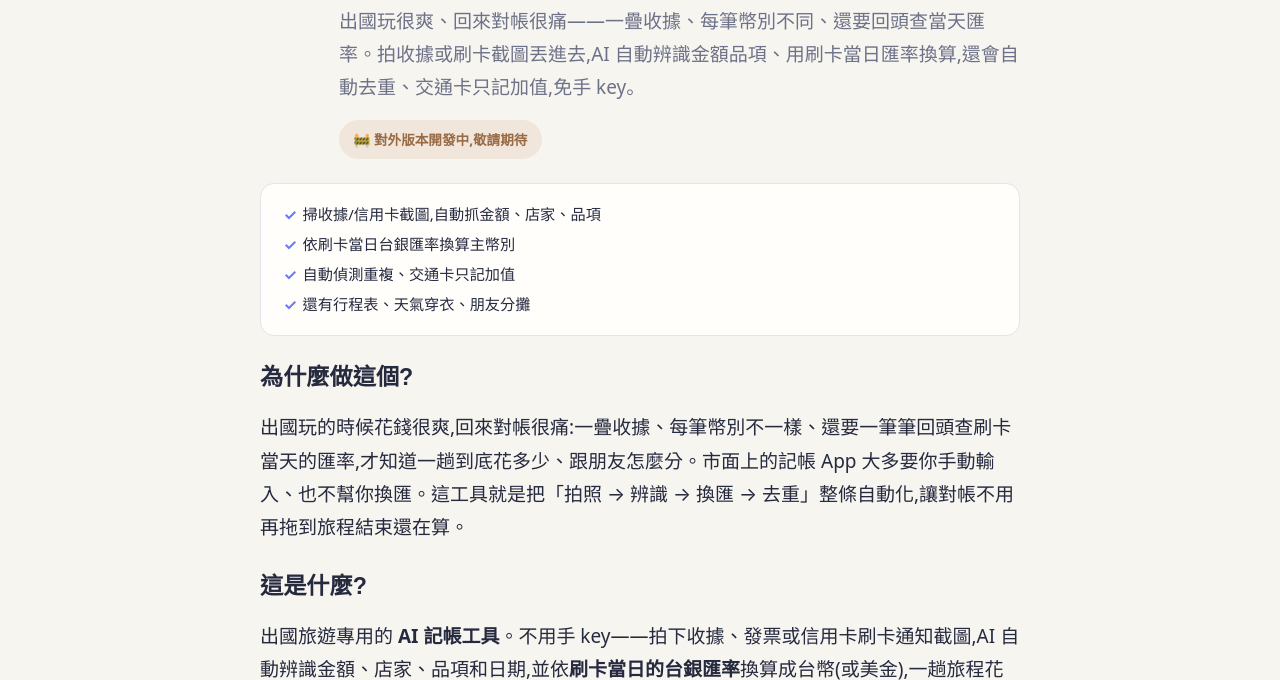
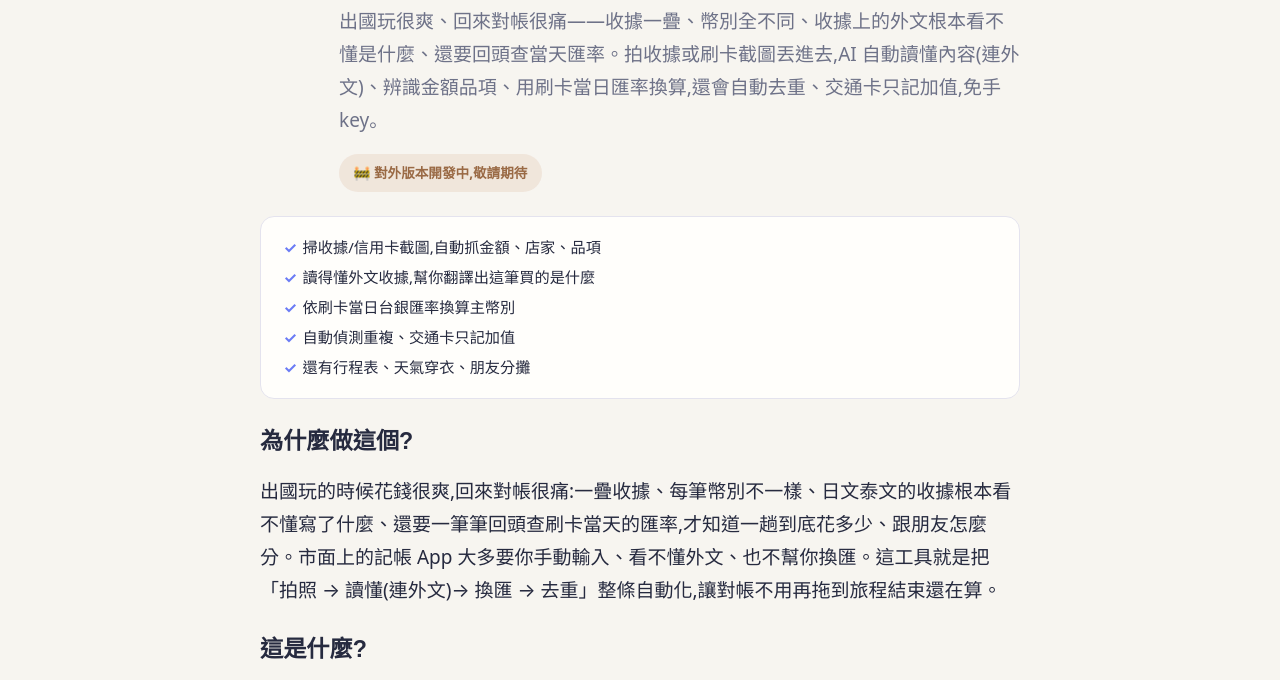
Before and after one commit to angiehu0428/angie-blog, an Astro site: page /tools/travel-expense in a window 1280 px wide. Shown: the part 239-919 px from the top of the page. Built offline with nearby package versions, Linux system fonts and the light colour scheme; Astro itself is replaced by a stand-in of ours.

Commit message:
旅遊花費痛點補「外文收據看不懂」:AI 能讀懂並翻譯日文/泰文等收據內容(desc/為什麼/功能/英文同步)

```diff
--- a/src/content/tools/travel-expense.md
+++ b/src/content/tools/travel-expense.md
@@ -2,9 +2,10 @@
 name: 旅遊花費統計 Travel Expense Tracker
 icon: ✈️
 tag: AI · 記帳
-desc: 出國玩很爽、回來對帳很痛——一疊收據、每筆幣別不同、還要回頭查當天匯率。拍收據或刷卡截圖丟進去,AI 自動辨識金額品項、用刷卡當日匯率換算,還會自動去重、交通卡只記加值,免手 key。
+desc: 出國玩很爽、回來對帳很痛——收據一疊、幣別全不同、收據上的外文根本看不懂是什麼、還要回頭查當天匯率。拍收據或刷卡截圖丟進去,AI 自動讀懂內容(連外文)、辨識金額品項、用刷卡當日匯率換算,還會自動去重、交通卡只記加值,免手 key。
 features:
   - 掃收據/信用卡截圖,自動抓金額、店家、品項
+  - 讀得懂外文收據,幫你翻譯出這筆買的是什麼
   - 依刷卡當日台銀匯率換算主幣別
   - 自動偵測重複、交通卡只記加值
   - 還有行程表、天氣穿衣、朋友分攤
@@ -27,11 +28,11 @@ keywords:
 
 ## 為什麼做這個?
 
-出國玩的時候花錢很爽,回來對帳很痛:一疊收據、每筆幣別不一樣、還要一筆筆回頭查刷卡當天的匯率,才知道一趟到底花多少、跟朋友怎麼分。市面上的記帳 App 大多要你手動輸入、也不幫你換匯。這工具就是把「拍照 → 辨識 → 換匯 → 去重」整條自動化,讓對帳不用再拖到旅程結束還在算。
+出國玩的時候花錢很爽,回來對帳很痛:一疊收據、每筆幣別不一樣、日文泰文的收據根本看不懂寫了什麼、還要一筆筆回頭查刷卡當天的匯率,才知道一趟到底花多少、跟朋友怎麼分。市面上的記帳 App 大多要你手動輸入、看不懂外文、也不幫你換匯。這工具就是把「拍照 → 讀懂(連外文)→ 換匯 → 去重」整條自動化,讓對帳不用再拖到旅程結束還在算。
 
 ## 這是什麼?
 
-出國旅遊專用的 **AI 記帳工具**。不用手 key——拍下收據、發票或信用卡刷卡通知截圖,AI 自動辨識金額、店家、品項和日期,並依**刷卡當日的台銀匯率**換算成台幣(或美金),一趟旅程花多少一目了然。
+出國旅遊專用的 **AI 記帳工具**。不用手 key——拍下收據、發票或信用卡刷卡通知截圖,AI 自動辨識金額、店家、品項和日期,**連日文、泰文這類看不懂的外文收據也讀得懂、幫你翻成中文**,再依**刷卡當日的台銀匯率**換算成台幣(或美金),一趟旅程花多少一目了然。
 
 ## 怎麼用?
 
@@ -48,7 +49,7 @@ keywords:
 
 ## What is this? (English)
 
-An **AI travel expense tracker**: snap photos of receipts or credit-card notification screenshots and the AI extracts the amount, merchant, line items and date — then converts everything to your home currency **using the bank exchange rate of the transaction day**. Smart deduplication, transit-card top-up logic (Suica/EasyCard), itinerary builder from flight/hotel emails, weather-based packing tips, and trip cost splitting with friends.
+An **AI travel expense tracker**: snap photos of receipts or credit-card notification screenshots and the AI extracts the amount, merchant, line items and date — **even reading and translating foreign-language receipts (Japanese, Thai, etc.) so you actually know what each one was for** — then converts everything to your home currency **using the bank exchange rate of the transaction day**. Smart deduplication, transit-card top-up logic (Suica/EasyCard), itinerary builder from flight/hotel emails, weather-based packing tips, and trip cost splitting with friends.
 
 ## 目前狀態
 
```
